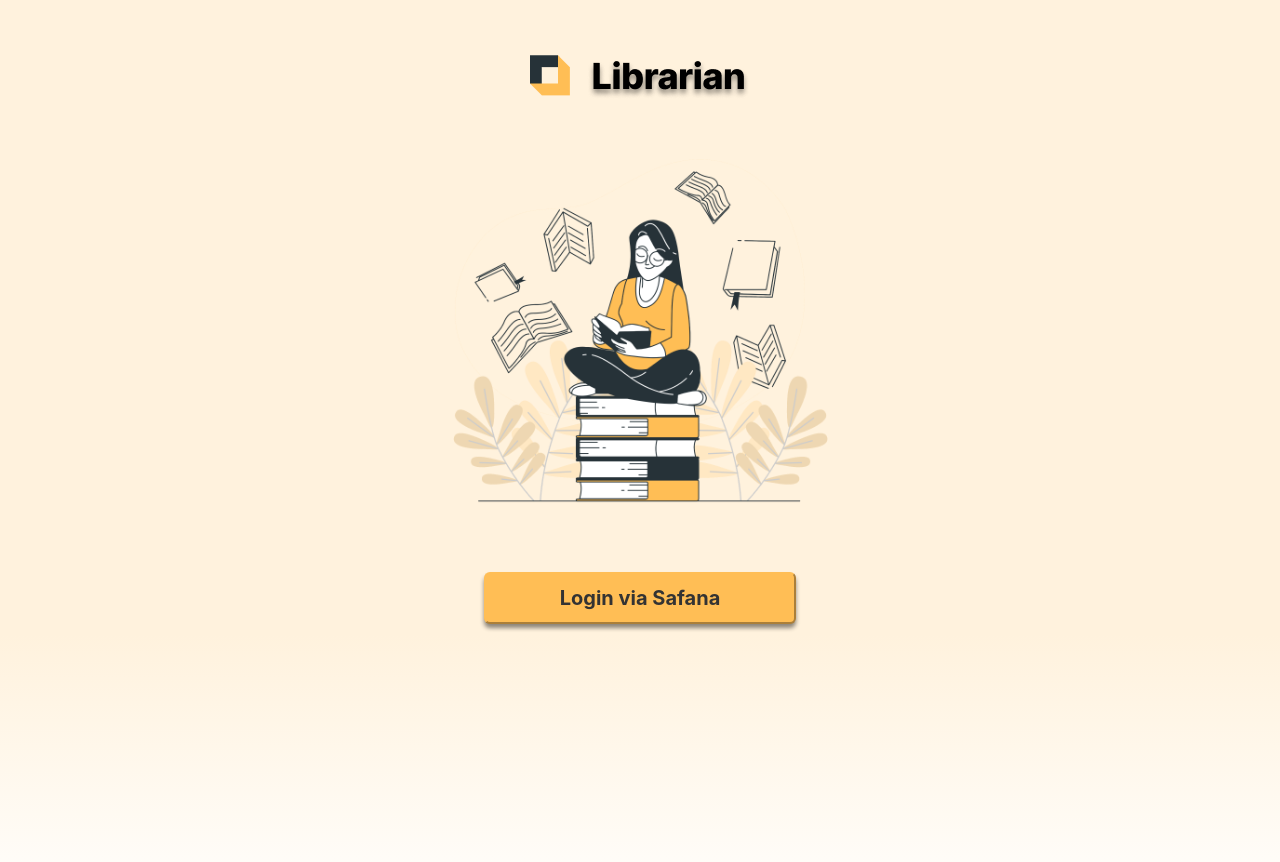
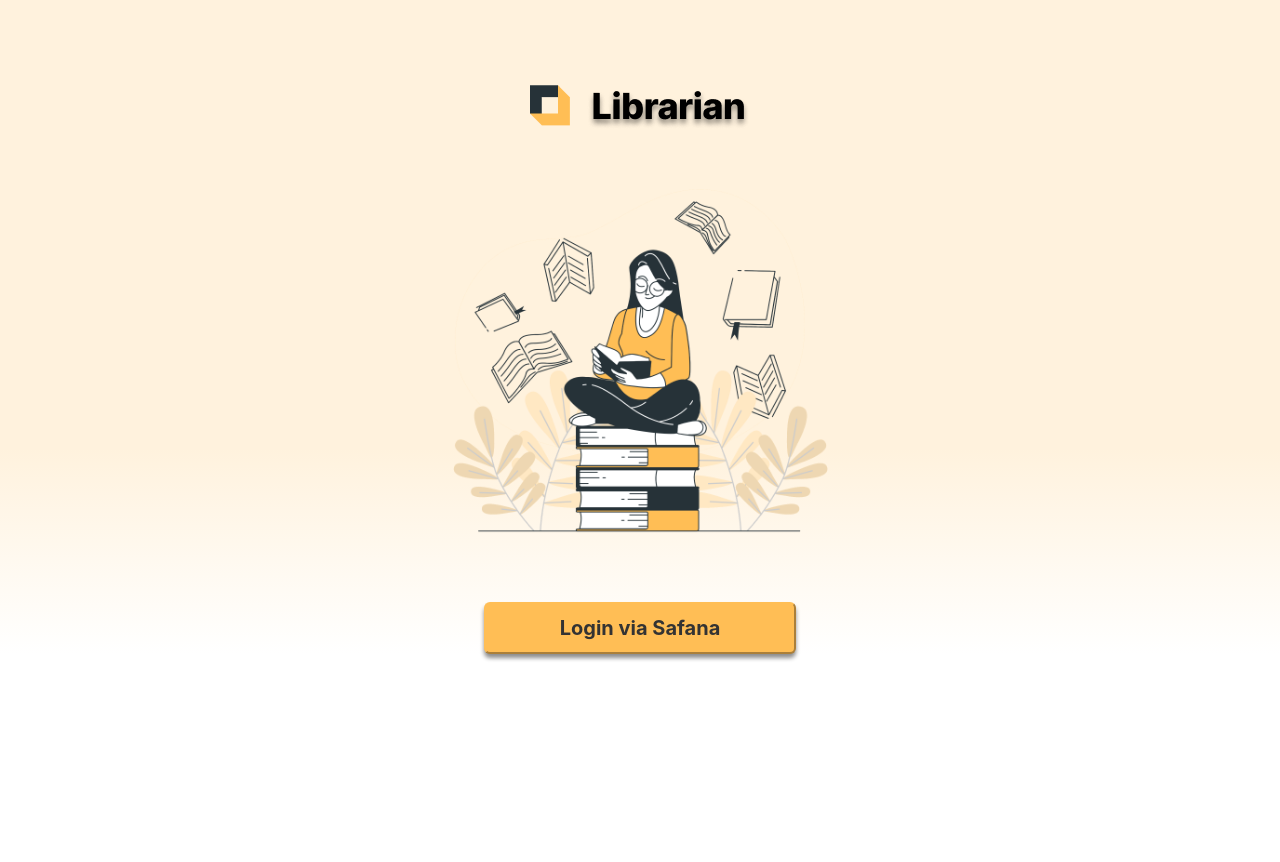
Before and after one commit to Fovv-Project/libkom-HEHE, a React (Create React App) app: page /login in a window 1280 px wide. Shown: the top 862 px of the page. After the commit the page ends 800 px from the top, so only its background shows below. Built offline with nearby package versions, Linux system fonts and the light colour scheme; a web font is replaced by a local one.

Commit message:
login revisi

```diff
--- a/src/pages/login/Login.style.js
+++ b/src/pages/login/Login.style.js
@@ -1,32 +1,29 @@
 import styled from "styled-components";
 import Colors from "../../styles/colors";
 export const LoginWrapper = styled.section`
-    height: 926px;
     background: linear-gradient(180deg, #FFF2DD 68.54%, #FFFFFF 100%);
-    text-align: center;
-    padding: 0 auto;
+
     .login-box{
-        justify-content: center;
-        text-align: center;
-        padding-top: 50px;
-        display: grid;
+        padding-top: 5rem;
+        display: flex;
+        flex-direction: column;
+        align-items: center;
     }
+
     .ilustration {
-        width: 400px;
+        width: 25rem;
     }
-    .logo-lib {
-        margin: auto;
-    }
+
     .login-button {
         background-color: ${Colors.Mustard};
         box-shadow: 0px 4px 4px rgba(0, 0, 0, 0.45);
         border-radius: 6px;
         border-color: ${Colors.Mustard};
-        width: 312px;
-        height: 52px;
+        width: 19.5rem;
+        height: 3.25rem;
         color: black;
         font-weight: bolder;
-        font-size: 20px;
+        font-size: 1.25rem;
         margin: auto;
 
     }
```
